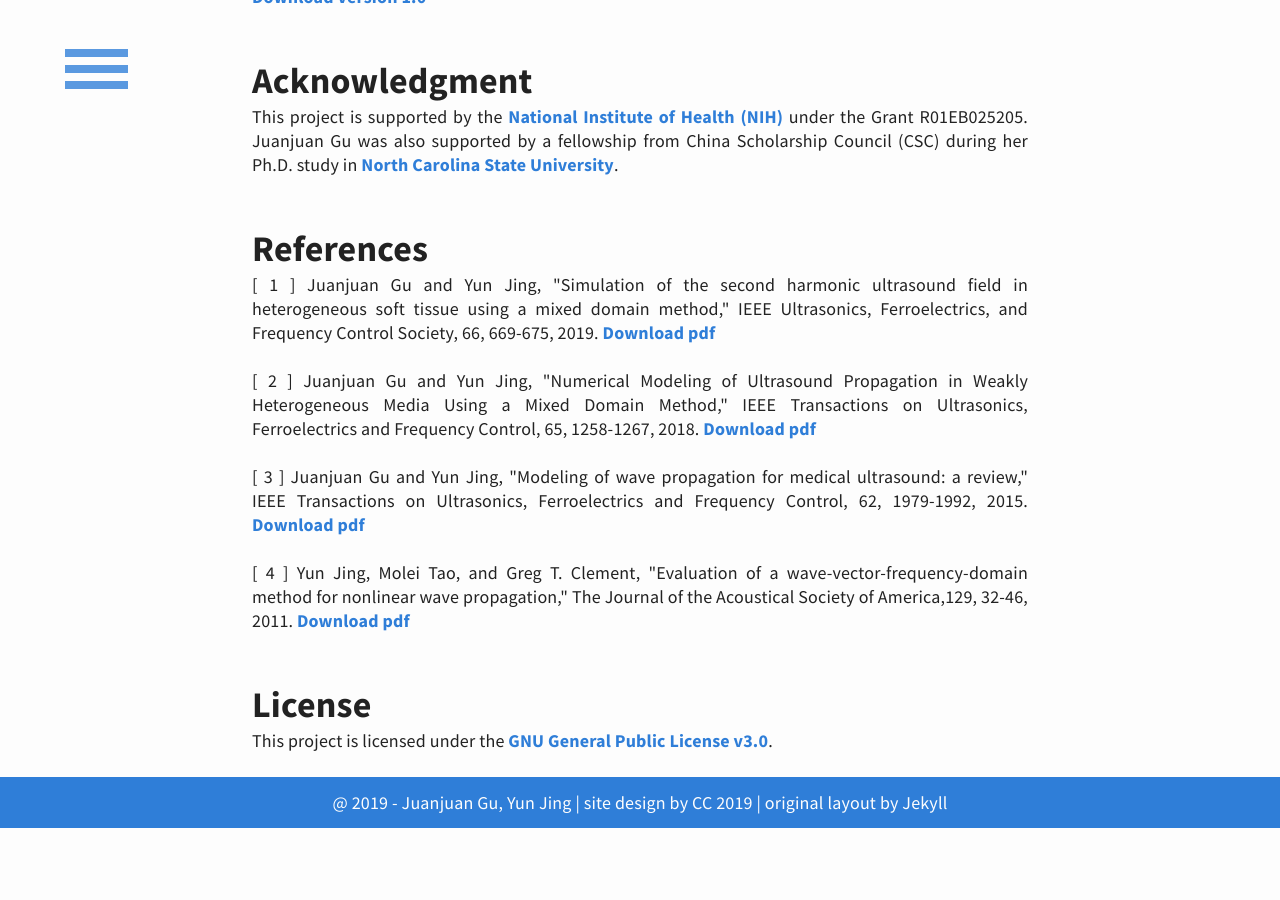
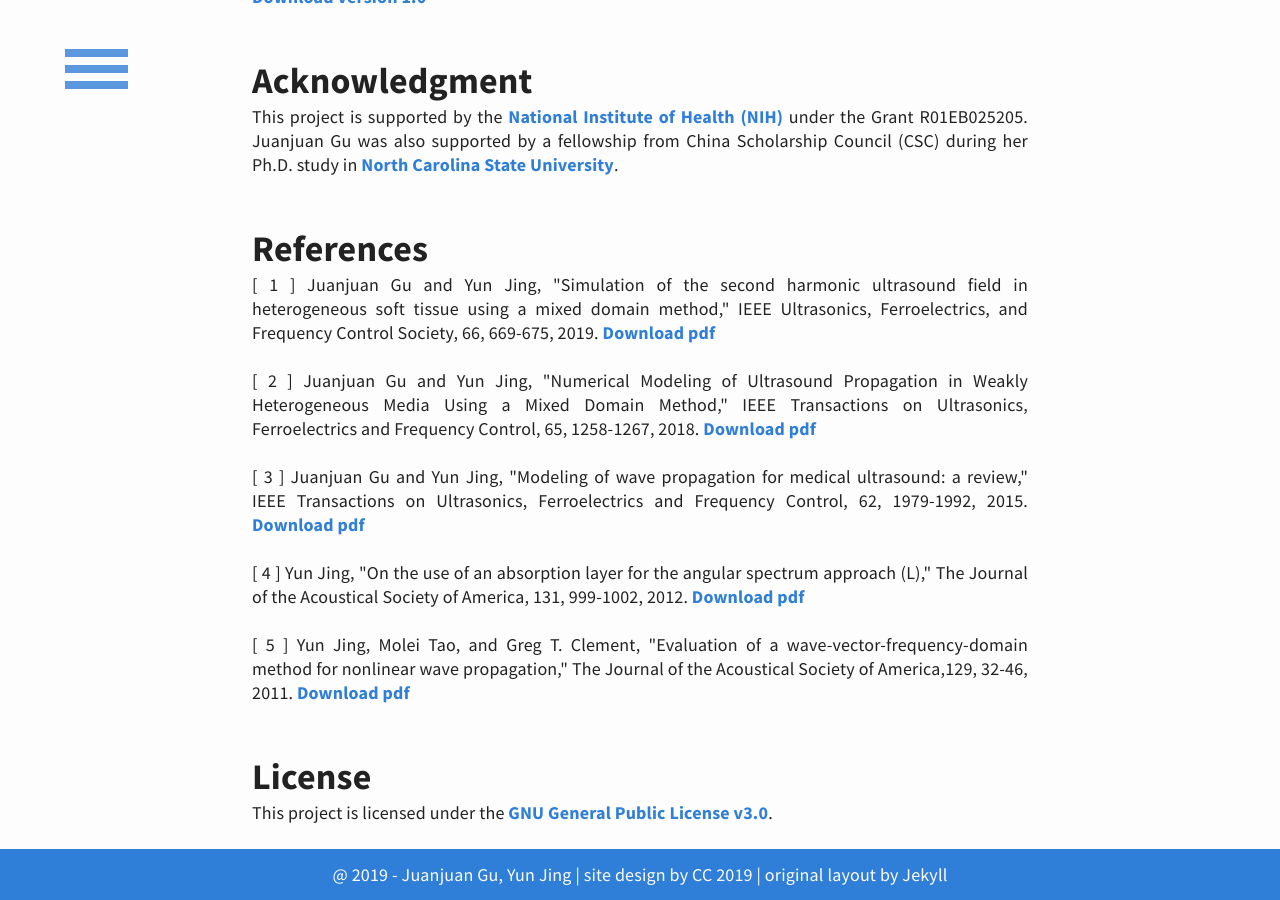
Before and after one commit to m-SOUND/mSOUND, a Jekyll site: the page built from home.md, in a window 1280 px wide and 900 px high, scrolled down 754 px. Built offline with Jekyll 4.4.1, drawn with Linux system fonts in a browser that asks for light colours; before the commit the page ends 1582 px from its top, so only the background shows below that.

Commit message:
Update home.md

```diff
--- a/home.md
+++ b/home.md
@@ -21,7 +21,9 @@ This project is supported by the [National Institute of Health (NIH)](https://ww
 
 <p>[ 3 ] Juanjuan Gu and Yun Jing, "Modeling of wave propagation for medical ultrasound: a review," IEEE Transactions on Ultrasonics, Ferroelectrics and Frequency Control, 62, 1979-1992, 2015. <a href="https://ieeexplore.ieee.org/abstract/document/7321705" download="review.pdf">Download pdf</a></p>
 
-<p>[ 4 ] Yun Jing, Molei Tao, and Greg T. Clement, "Evaluation of a wave-vector-frequency-domain method for nonlinear wave propagation," The Journal of the Acoustical Society of America,129, 32-46, 2011. <a href="https://asa.scitation.org/doi/abs/10.1121/1.3504705" download="WVFD.pdf">Download pdf</a></p>
+<p>[ 4 ] Yun Jing, "On the use of an absorption layer for the angular spectrum approach (L)," The Journal of the Acoustical Society of America, 131, 999-1002, 2012. <a href="https://asa.scitation.org/doi/10.1121/1.3675967" download="review.pdf">Download pdf</a></p>
+
+<p>[ 5 ] Yun Jing, Molei Tao, and Greg T. Clement, "Evaluation of a wave-vector-frequency-domain method for nonlinear wave propagation," The Journal of the Acoustical Society of America,129, 32-46, 2011. <a href="https://asa.scitation.org/doi/abs/10.1121/1.3504705" download="WVFD.pdf">Download pdf</a></p>
 
 
 ## License
```
